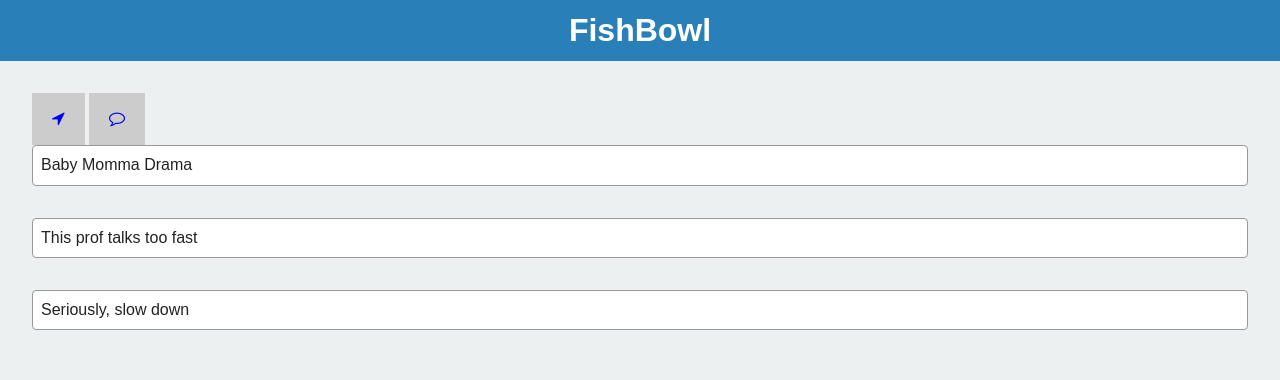
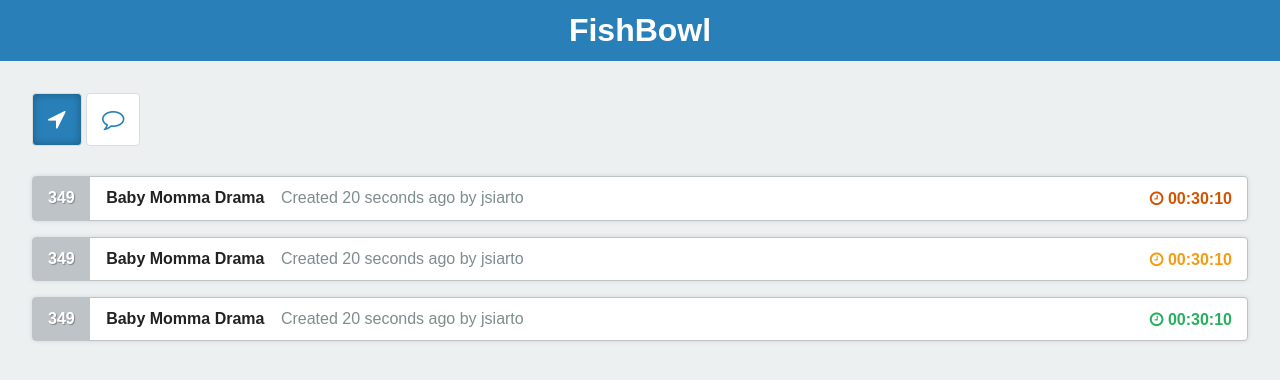
Before and after one commit to cornellierc/TC-349, a plain HTML site: page week2/fishbowl/html5-boilerplate-4.3.0/index.html in a window 1280 px wide. Drawn offline with nearby package versions, Linux system fonts and the light colour scheme.

Commit message:
New Fishbowl

```diff
--- a/week2/fishbowl/html5-boilerplate-4.3.0/css/main.css
+++ b/week2/fishbowl/html5-boilerplate-4.3.0/css/main.css
@@ -128,24 +128,78 @@ header {
 
 .toggle-button {
   display: inline-block;
-  padding: 15px 20px;
-  background: #ccc;
+  padding: 10px 15px;
+  background: #fff;
+  border: 1px solid #d9ddde;
+  border-radius: 4px;
+  color: #2980b9;
+  font-size: 1.4em
+
+}
+
+.toggle-button:hover{
+  box-shadow: 0 0 10px rgba(41,128,185,.2);
+}
+
+.toggle-button.selected {
+  background: #2980b9;
+  color: #fff;
+  box-shadow: 0 0 10px rgba(0,0,0,.3) inset;
+}
+
+#feed{
+  margin-top: 30px;
 }
 
 #feed li {
-  padding: .5em;
-  margin-bottom: 2em;
-  border: 1px solid #999;
+  margin-bottom: 1em;
+  border: 1px solid #bdc3c7;
   border-radius: 4px;
   background: #fff;
+  box-shadow: 0 0 5px rgba(0,0,0,.1);
 }
 
+#feed li > * {
+  display: inline-block;
+  margin: 0;
+  font-size: 1em;
+}
 
+#feed li .user-count {
+  background: #bdc3c7;
+  padding: 10px 15px;
+  font-weight: bold;
+  color: #fff;
+  text-shadow: 1px 1px 1px rgba(0,0,0,.3);
+}
 
+#feed li h2{
+  margin-left: 12px;
+}
 
+#feed li .chat-meta {
+  color:#7f8c8d;
+  margin-left: 12px;
+}
 
+#feed li .countdown {
+  float: right;
+  padding: 11px 15px;
+  font-weight: bold;
 
+}
 
+.countdown {
+  color: #27ae60;
+}
+
+.warning {
+    color: #f39c12;
+}
+
+.alert {
+    color: #d35400;
+}
 
 
 
--- a/week2/fishbowl/html5-boilerplate-4.3.0/index.html
+++ b/week2/fishbowl/html5-boilerplate-4.3.0/index.html
@@ -38,9 +38,25 @@
 
           <div id="feed">
             <ul>
-              <li>Baby Momma Drama</li>
-              <li>This prof talks too fast</li>
-              <li>Seriously, slow down</li>
+              <li>
+                <p class="user-count">349</p>
+                <h2>Baby Momma Drama</h2>
+                <p class="chat-meta">Created 20 seconds ago by <span class= "username">jsiarto</span></p>
+                <p class="countdown alert"><i class="fa fa-clock-o"></i> 00:30:10</p>
+              </li>
+              <li>
+                <p class="user-count">349</p>
+                <h2>Baby Momma Drama</h2>
+                <p class="chat-meta">Created 20 seconds ago by <span class= "username">jsiarto</span></p>
+                <p class="countdown warning"><i class="fa fa-clock-o"></i> 00:30:10</p>
+              </li>
+              <li>
+                <p class="user-count">349</p>
+                <h2>Baby Momma Drama</h2>
+                <p class="chat-meta">Created 20 seconds ago by <span class= "username">jsiarto</span></p>
+                <p class="countdown"><i class="fa fa-clock-o"></i> 00:30:10</p>
+              </li>
+
             </ui>
           </div>
 
```
